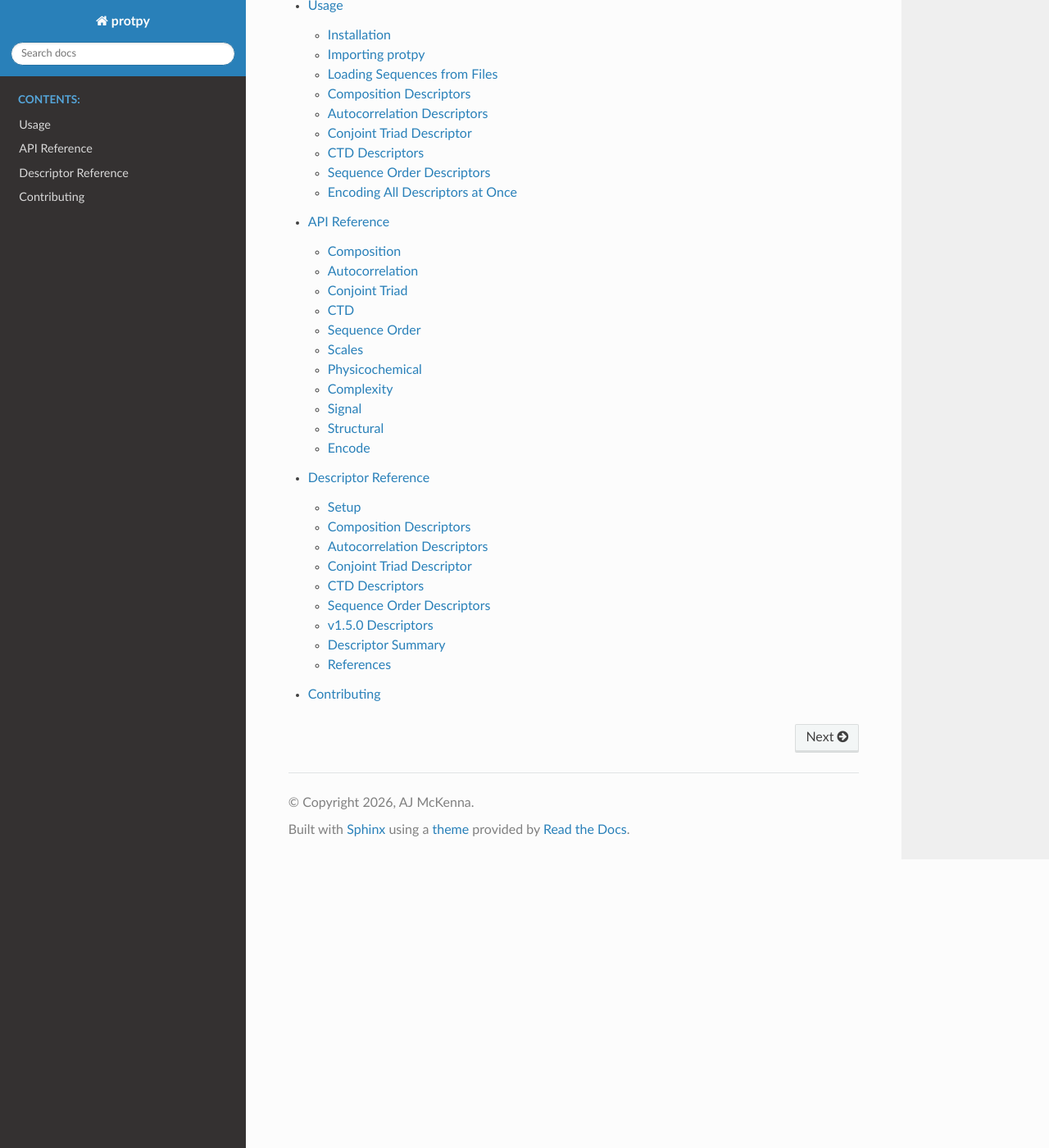
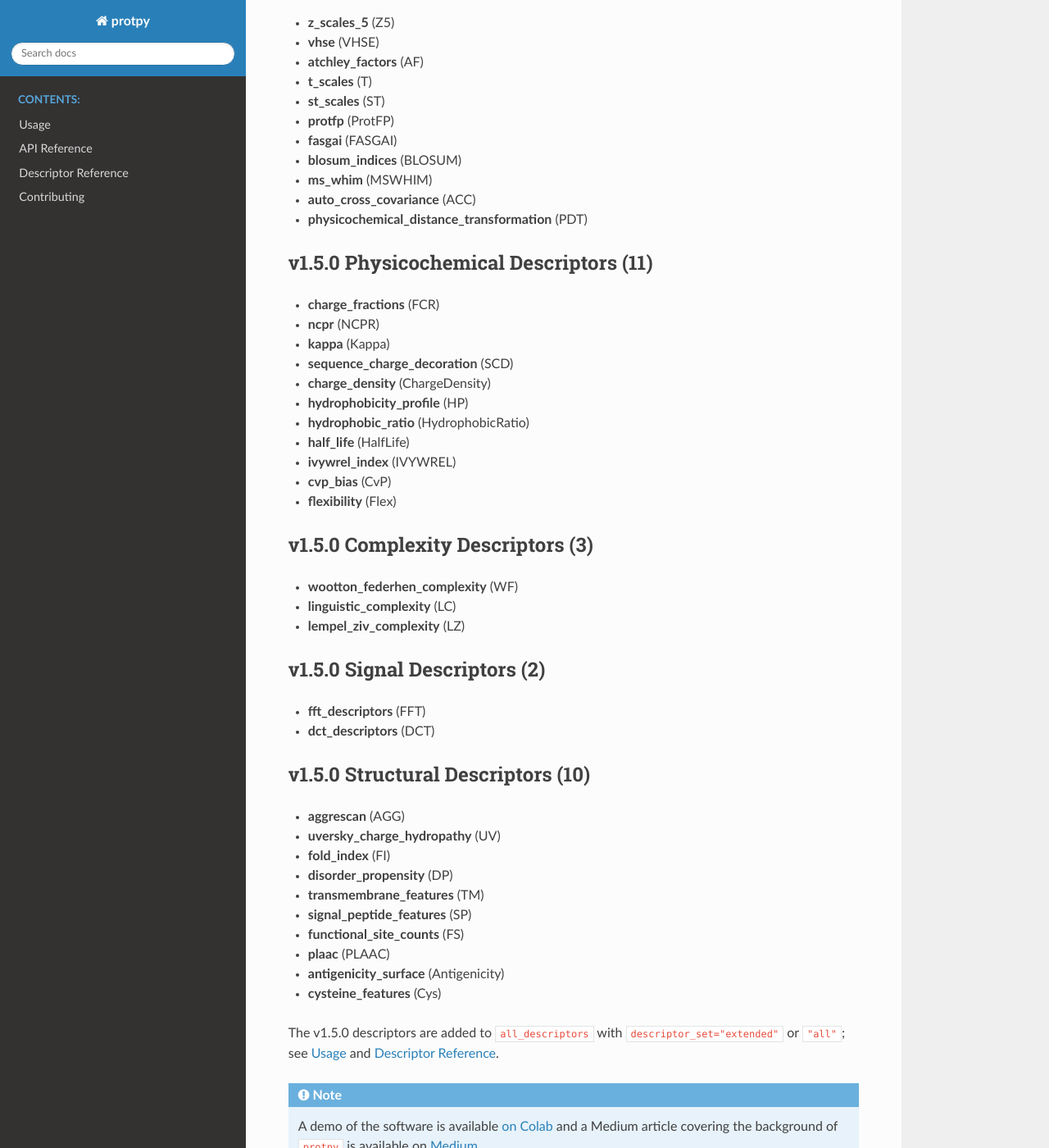
Before and after one commit to amckenna41/protPy, a Sphinx documentation site: the page built from docs/index.rst, in a window 1280 px wide and 1400 px high, scrolled down 2427 px. Shown: the whole window at 82% size. Built offline with Sphinx 7.4.7 and the Read the Docs theme 3.1.0, drawn with Linux system fonts in a browser that asks for light colours; some of the changed text lies outside the part shown.

```diff
--- a/docs/conf.py
+++ b/docs/conf.py
@@ -39,3 +39,22 @@
 # html_theme = 'alabaster'
 html_theme = 'sphinx_rtd_theme'
 html_static_path = ['_static']
+
+
+#protpy docstrings write parameters as ":name: type" under a "Parameters" heading; napoleon
+#expects numpy's "name : type", so rewrite those lines before napoleon (priority 500) runs
+import re as _re
+_FIELD = _re.compile(r"^(\s*):(\w+):\s*(.*)$")
+
+def _house_style_to_numpy(app, what, name, obj, options, lines):
+    section = None
+    for i, line in enumerate(lines):
+        stripped = line.strip()
+        if stripped in ("Parameters", "Returns", "Raises") and i + 1 < len(lines) and set(lines[i + 1].strip()) <= {"=", "-"}:
+            section = stripped
+        match = _FIELD.match(line)
+        if section in ("Parameters", "Returns") and match:
+            lines[i] = f"{match.group(1)}{match.group(2)} : {match.group(3)}"
+
+def setup(app):
+    app.connect("autodoc-process-docstring", _house_style_to_numpy, priority=400)
--- a/docs/index.rst
+++ b/docs/index.rst
@@ -68,6 +68,71 @@
 * **Quasi Sequence Order (QSO)**
 * **Quasi Sequence Order — all matrices**
 
+v1.5.0 Composition Descriptors (7)
+~~~~~~~~~~~~~~~~~~~~~~~~~~~~~~~~~~
+* **cksaap** (CKSAAP)
+* **cksaagp** (CKSAAGP)
+* **dde** (DDE)
+* **asdc** (ASDC)
+* **distance_pair** (DP)
+* **natural_vector** (NV)
+* **atomic_composition** (ATC)
+
+v1.5.0 Scales Descriptors (11)
+~~~~~~~~~~~~~~~~~~~~~~~~~~~~~~
+* **z_scales_5** (Z5)
+* **vhse** (VHSE)
+* **atchley_factors** (AF)
+* **t_scales** (T)
+* **st_scales** (ST)
+* **protfp** (ProtFP)
+* **fasgai** (FASGAI)
+* **blosum_indices** (BLOSUM)
+* **ms_whim** (MSWHIM)
+* **auto_cross_covariance** (ACC)
+* **physicochemical_distance_transformation** (PDT)
+
+v1.5.0 Physicochemical Descriptors (11)
+~~~~~~~~~~~~~~~~~~~~~~~~~~~~~~~~~~~~~~~
+* **charge_fractions** (FCR)
+* **ncpr** (NCPR)
+* **kappa** (Kappa)
+* **sequence_charge_decoration** (SCD)
+* **charge_density** (ChargeDensity)
+* **hydrophobicity_profile** (HP)
+* **hydrophobic_ratio** (HydrophobicRatio)
+* **half_life** (HalfLife)
+* **ivywrel_index** (IVYWREL)
+* **cvp_bias** (CvP)
+* **flexibility** (Flex)
+
+v1.5.0 Complexity Descriptors (3)
+~~~~~~~~~~~~~~~~~~~~~~~~~~~~~~~~~
+* **wootton_federhen_complexity** (WF)
+* **linguistic_complexity** (LC)
+* **lempel_ziv_complexity** (LZ)
+
+v1.5.0 Signal Descriptors (2)
+~~~~~~~~~~~~~~~~~~~~~~~~~~~~~
+* **fft_descriptors** (FFT)
+* **dct_descriptors** (DCT)
+
+v1.5.0 Structural Descriptors (10)
+~~~~~~~~~~~~~~~~~~~~~~~~~~~~~~~~~~
+* **aggrescan** (AGG)
+* **uversky_charge_hydropathy** (UV)
+* **fold_index** (FI)
+* **disorder_propensity** (DP)
+* **transmembrane_features** (TM)
+* **signal_peptide_features** (SP)
+* **functional_site_counts** (FS)
+* **plaac** (PLAAC)
+* **antigenicity_surface** (Antigenicity)
+* **cysteine_features** (Cys)
+
+The v1.5.0 descriptors are added to ``all_descriptors`` with ``descriptor_set="extended"`` or ``"all"``;
+see :doc:`usage` and :doc:`descriptors`.
+
 .. note::
 
    A demo of the software is available `on Colab <https://colab.research.google.com/drive/12E3ayovpZOf6Gv-8ILwkN1zReKslEksB?usp=sharing>`_
--- a/pyproject.toml
+++ b/pyproject.toml
@@ -82,4 +82,5 @@
 "protpy.data" = ["*.json"]
 
 [tool.pytest.ini_options]
-norecursedirs = ["docs/_build"]
+testpaths = ["tests"]
+norecursedirs = ["docs/_build", "build", "dist", "*.egg-info"]
```
Also changed, not shown: CHANGELOG.md (+7 -1 lines), DESCRIPTORS.md (+24 -18 lines), docs/descriptors.rst (+24 -18 lines), protpy/data/README.md, 7 other files.
